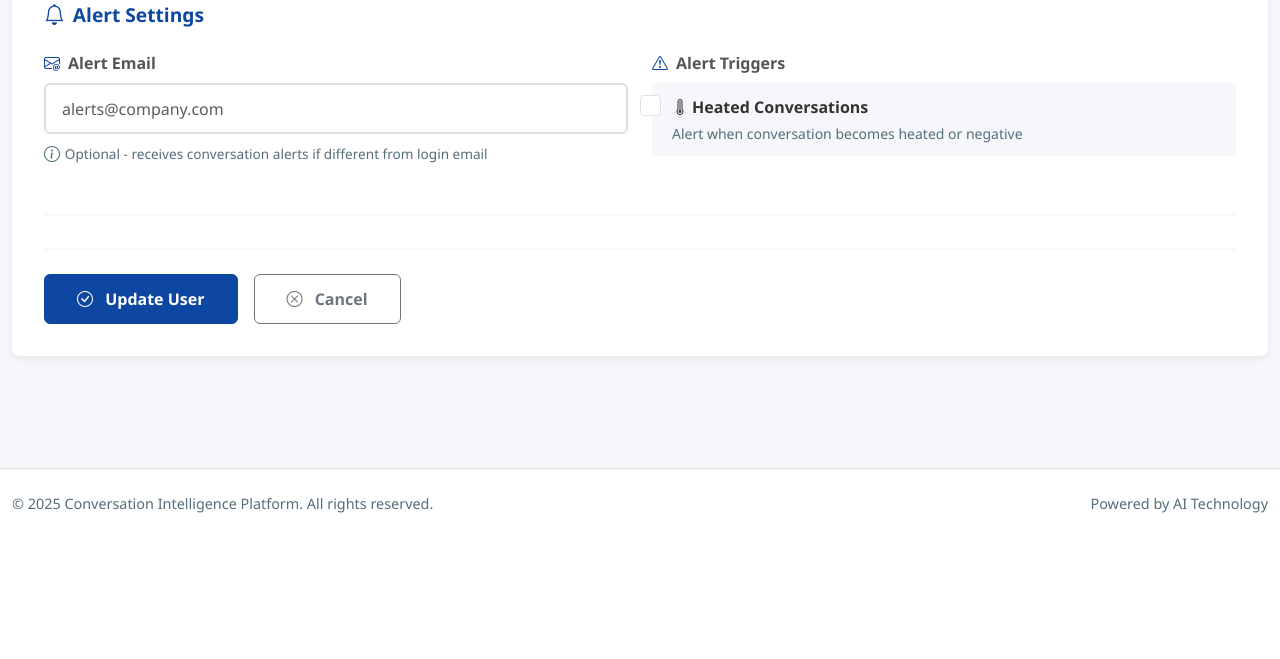
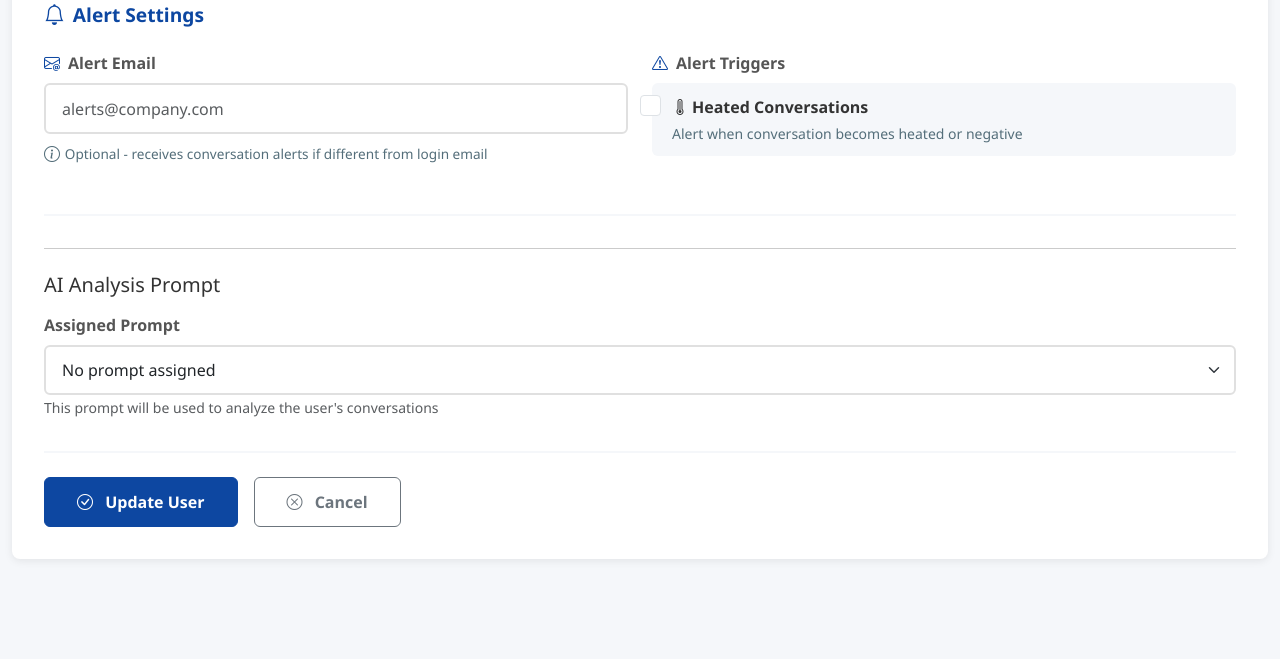
Before and after one commit to delphee/streaming_transcriber, a Django app: page /users/1/edit/ in a window 1280 px wide. Shown: the part 1466-2125 px from the top of the page. Before the commit the page ends 1979 px from the top, so only its background shows below. Run offline with Django 5.2, Linux system fonts and the light colour scheme; the visitor is signed in with stand-in values (Sample User, id 1); data comes from the database, SQL or seed files in the repository; data that the repository does not hold is empty; parts of the project's set-up code (start-up, migrations or seed data) failed here and were passed over.

Commit message:
prompt assignment

```diff
--- a/streaming/templates/streaming/user_edit.html
+++ b/streaming/templates/streaming/user_edit.html
@@ -469,6 +469,25 @@
             </div>
         </div>
 
+        <hr class="my-4">
+
+        <h5 class="mb-3">AI Analysis Prompt</h5>
+
+        <div class="mb-3">
+            <label for="assigned_prompt" class="form-label">Assigned Prompt</label>
+            <select class="form-select" id="assigned_prompt" name="assigned_prompt">
+                <option value="">No prompt assigned</option>
+                {% for prompt in prompts %}
+                <option value="{{ prompt.id }}" {% if user_to_edit.profile.assigned_prompt.id == prompt.id %}selected{% endif %}>
+                    {{ prompt.name }}
+                </option>
+                {% endfor %}
+            </select>
+            <small class="form-text text-muted">
+                This prompt will be used to analyze the user's conversations
+            </small>
+        </div>
+
         <!-- Form Actions -->
         <div class="form-actions">
             <button type="submit" class="btn btn-primary">
--- a/streaming/views.py
+++ b/streaming/views.py
@@ -200,6 +200,11 @@ def user_edit(request, user_id):
         profile.enable_speaker_identification = request.POST.get('enable_speaker_identification') == 'on'
         profile.alert_on_heated_conversation = request.POST.get('alert_on_heated_conversation') == 'on'
         profile.alert_email = request.POST.get('alert_email', '').strip()
+        assigned_prompt_id = request.POST.get('assigned_prompt')
+        if assigned_prompt_id:
+            profile.assigned_prompt_id = assigned_prompt_id
+        else:
+            profile.assigned_prompt = None
         profile.save()
 
         messages.success(request, f'User {user_to_edit.username} updated successfully')
@@ -373,15 +378,26 @@ def prompt_edit(request, prompt_id):
     prompt = get_object_or_404(AnalysisPrompt, id=prompt_id)
 
     if request.method == 'POST':
+        old_plain_text = prompt.plain_text
+        new_plain_text = request.POST.get('plain_text', '').strip()
+
         prompt.name = request.POST.get('name', '').strip()
         prompt.description = request.POST.get('description', '').strip()
-        prompt.plain_text = request.POST.get('plain_text', '').strip()
-        prompt.optimized_prompt = request.POST.get('optimized_prompt', '').strip()
+        prompt.plain_text = new_plain_text
         prompt.is_active = request.POST.get('is_active') == 'on'
 
+        # Check if plain text changed - if so, regenerate optimized prompt
+        if old_plain_text != new_plain_text:
+            print(f"Plain text changed - regenerating optimized prompt")
+            from .ai_utils import optimize_prompt
+            prompt.optimized_prompt = optimize_prompt(new_plain_text)
+            messages.success(request, f'Prompt "{prompt.name}" updated and re-optimized by AI')
+        else:
+            # Plain text didn't change, so use the manually edited optimized prompt
+            prompt.optimized_prompt = request.POST.get('optimized_prompt', '').strip()
+            messages.success(request, f'Prompt "{prompt.name}" updated successfully')
+
         prompt.save()
-
-        messages.success(request, f'Prompt "{prompt.name}" updated successfully')
         return redirect('prompt_management')
 
     context = {
```
